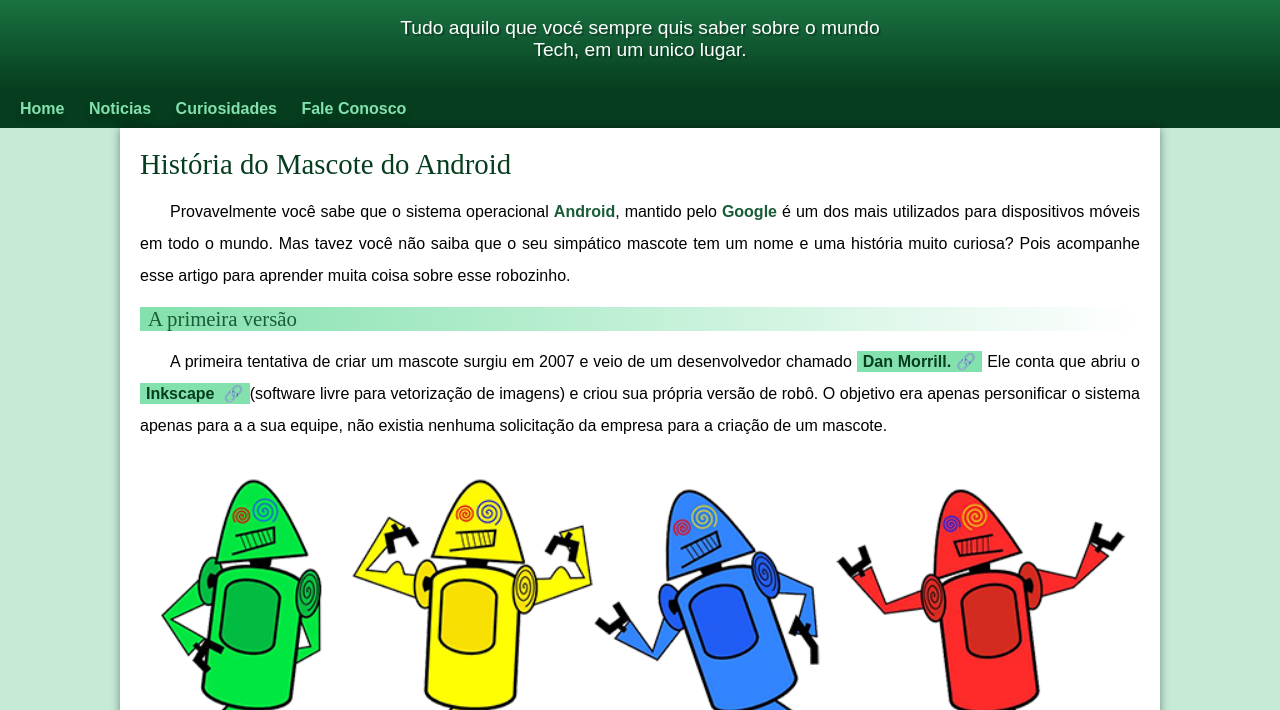
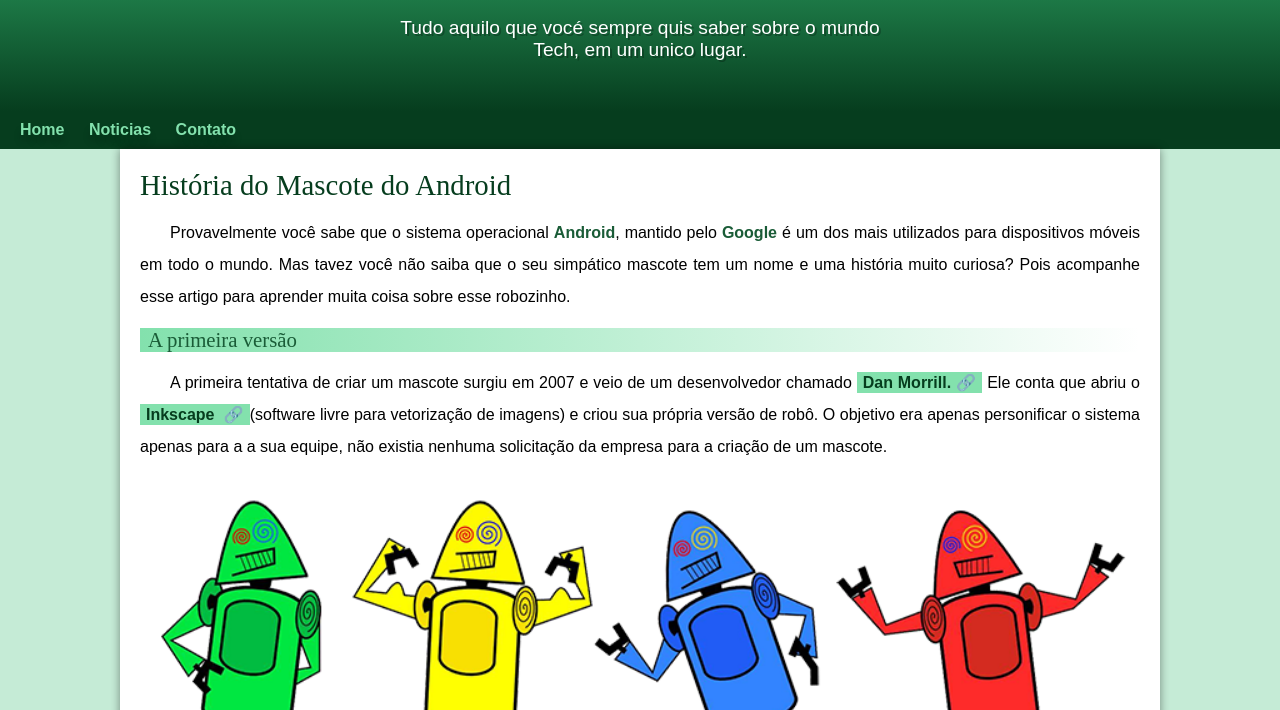
Before and after one commit to Danilo-jsd/projeto-android, a plain HTML site: page index.html in a window 1280 px wide. Shown: the part 90-800 px from the top of the page. Drawn offline with Linux system fonts and the light colour scheme.

Commit message:
problema de padding resolvido

```diff
--- a/estilos/estilo.css
+++ b/estilos/estilo.css
@@ -60,7 +60,7 @@
     padding-right: 10px;
     padding-left: 10px;
     margin: auto;
-    margin-bottom: 20%;
+    padding-bottom: 50px;
     text-shadow: 2px 2px 0px rgba(0, 0, 0, 0.266);
 
 }
--- a/index.html
+++ b/index.html
@@ -15,8 +15,7 @@
     <nav>
         <a href="#">Home</a>
         <a href="#">Noticias</a>
-        <a href="#">Curiosidades</a>
-        <a href="#">Fale Conosco</a>
+        <a href="#">Contato</a>
     </nav>
     <main>
         <article>
```
